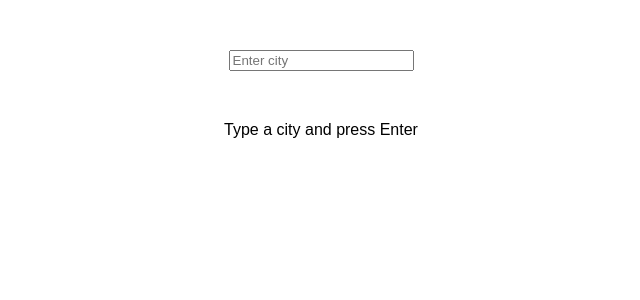
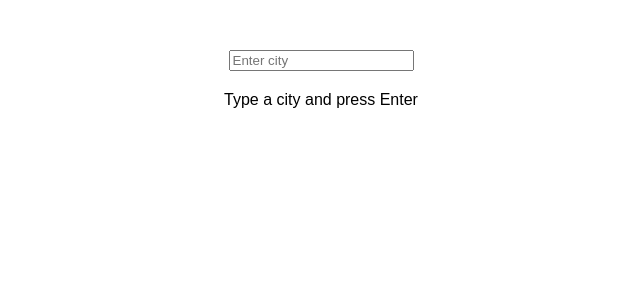
Before and after one commit to acciojob/city-weather-22karlokesh, a React app: page / in a window 1280 px wide. Shown: the top 300 px of the page, without its empty margins (319-959 px from the left). Built offline with nearby package versions, Linux system fonts and the light colour scheme.

Commit message:
Update App.css

```diff
--- a/src/styles/App.css
+++ b/src/styles/App.css
@@ -10,3 +10,9 @@ div {
 h1 {
   color: #3498db;
 }
+
+.weather {
+  margin-top: 20px;
+  text-align: center;
+  min-height: 100px; /* ensures div has height */
+}
```
